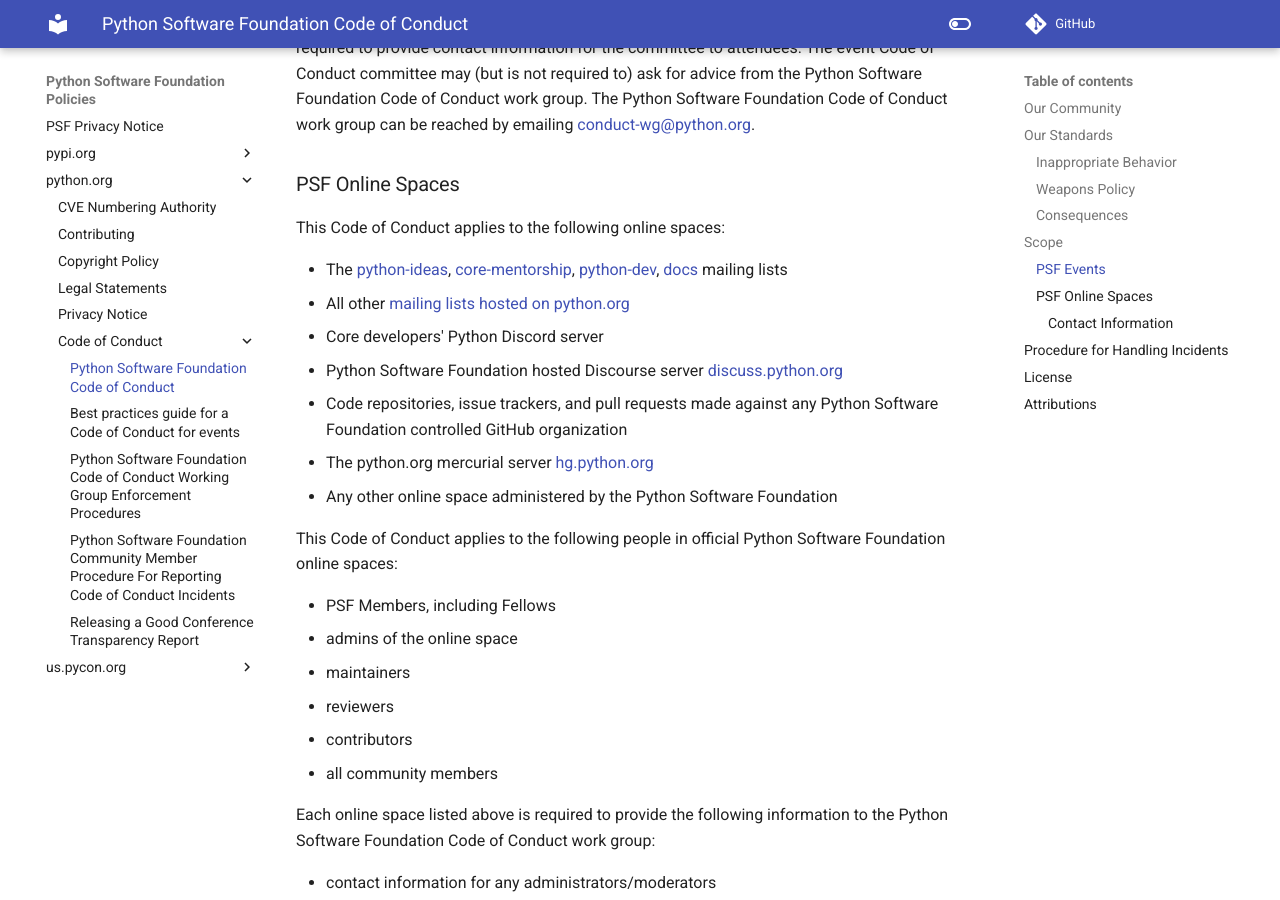
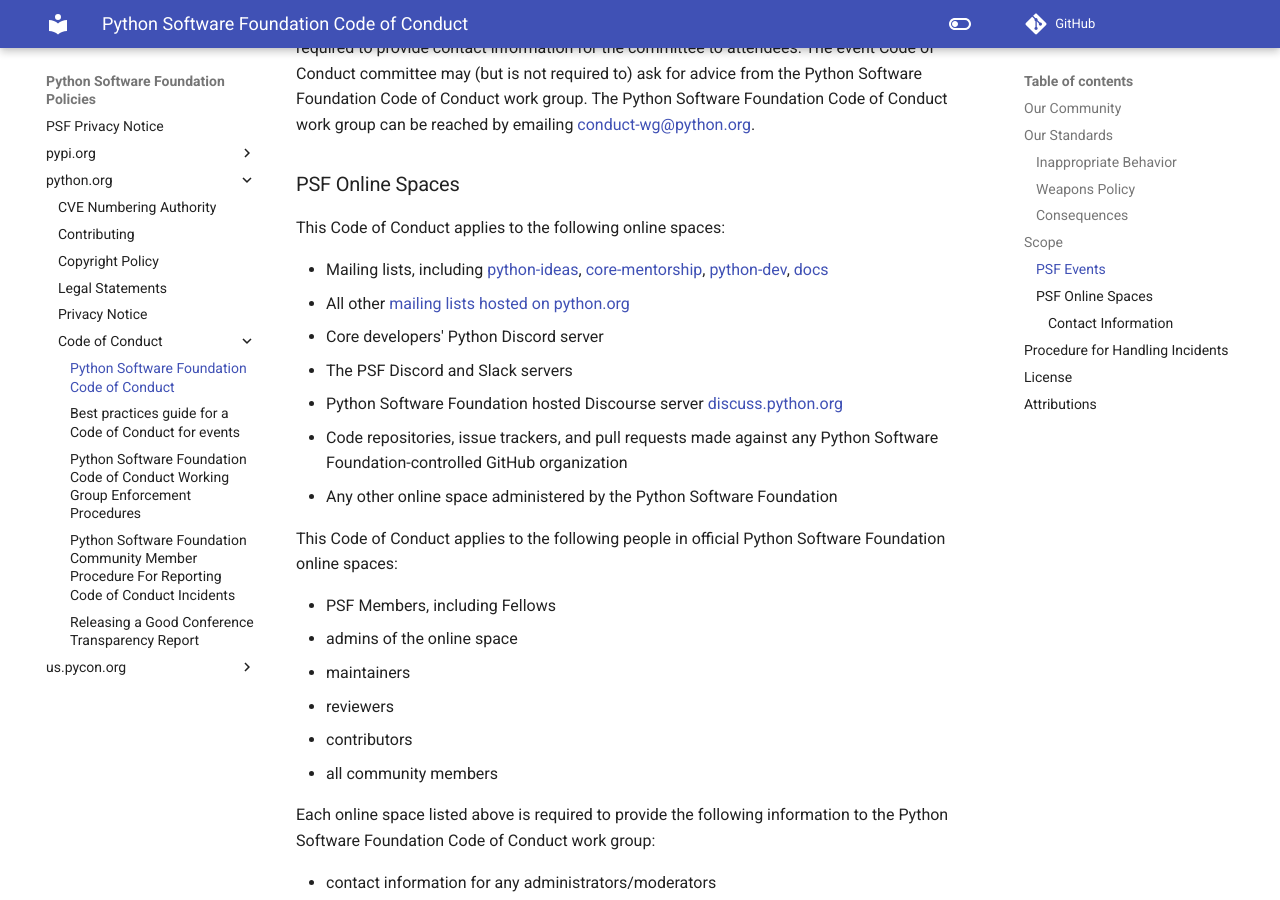
Before and after one commit to psf/policies, an MkDocs documentation site: the page built from docs/python.org/code-of-conduct/index.md, in a window 1280 px wide and 900 px high, scrolled down 3915 px. Built offline with MkDocs 1.6.1 and Material for MkDocs 9.7.7, drawn with Linux system fonts in a browser that asks for light colours; comment, search, counter and statistics services are not loaded.

Commit message:
Add missing PSF spaces

```diff
--- a/docs/python.org/code-of-conduct/index.md
+++ b/docs/python.org/code-of-conduct/index.md
@@ -105,12 +105,12 @@
 
 This Code of Conduct applies to the following online spaces:
 
- * The [python-ideas](https://mail.python.org/mailman/listinfo/python-ideas), [core-mentorship](https://mail.python.org/mm3/mailman3/lists/core-mentorship.python.org/), [python-dev](https://mail.python.org/mailman/listinfo/python-dev), [docs](https://mail.python.org/mailman/listinfo/docs) mailing lists
+ * Mailing lists, including [python-ideas](https://mail.python.org/mailman/listinfo/python-ideas), [core-mentorship](https://mail.python.org/mm3/mailman3/lists/core-mentorship.python.org/), [python-dev](https://mail.python.org/mailman/listinfo/python-dev), [docs](https://mail.python.org/mailman/listinfo/docs)
  * All other [mailing lists hosted on python.org](https://mail.python.org/mailman/listinfo)
  * Core developers' Python Discord server
+ * The PSF Discord and Slack servers
  * Python Software Foundation hosted Discourse server [discuss.python.org](https://discuss.python.org/)
- * Code repositories, issue trackers, and pull requests made against any Python Software Foundation controlled GitHub organization
- * The python.org mercurial server [hg.python.org](https://hg.python.org/)
+ * Code repositories, issue trackers, and pull requests made against any Python Software Foundation-controlled GitHub organization
  * Any other online space administered by the Python Software Foundation
 
 This Code of Conduct applies to the following people in official Python Software Foundation online spaces:
```
